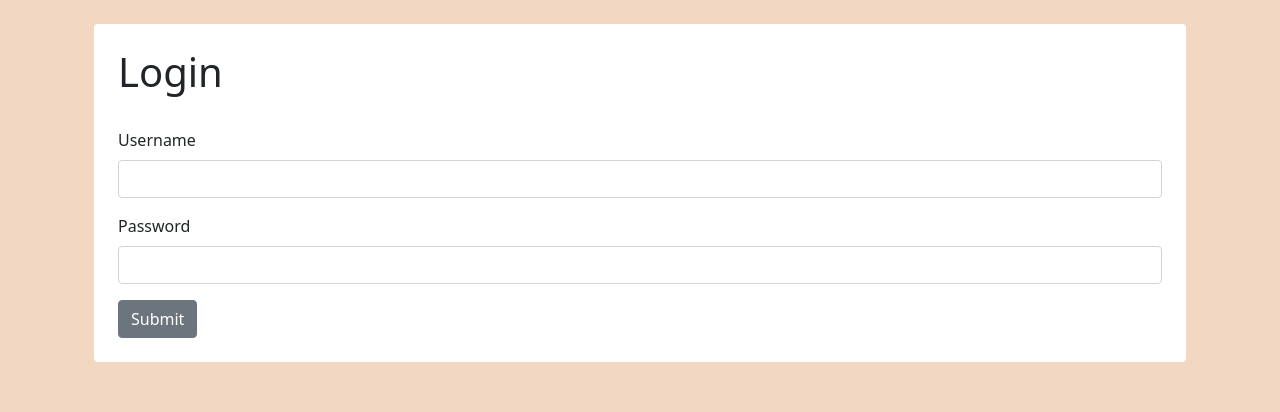
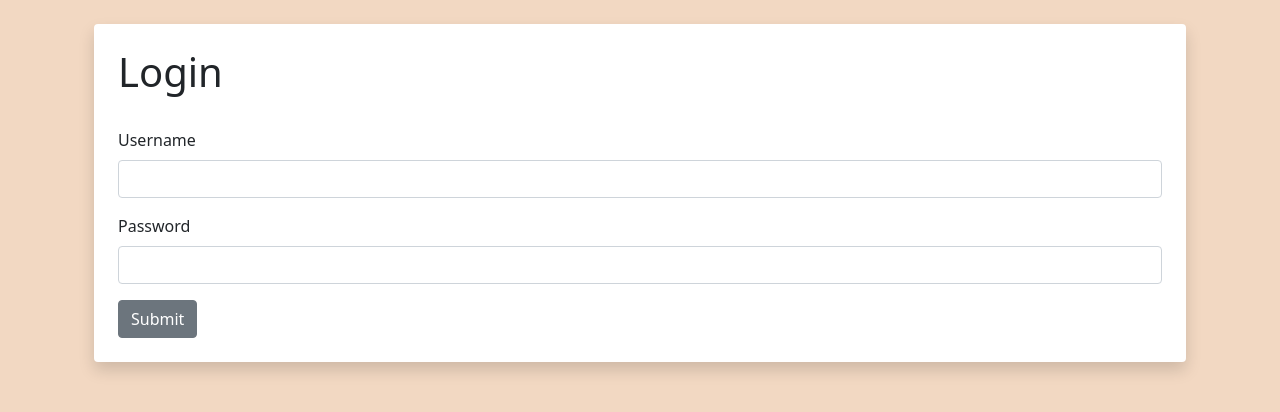
Before and after one commit to UCCS-CS4300-5300/group6-spring2024, a Django app: page /login_user in a window 1280 px wide. Shown: the part 76-488 px from the top of the page. Run offline with Django 5.2, Linux system fonts and the light colour scheme; some libraries are stand-ins or nearby versions; some web fonts are replaced.

Commit message:
Added shadow to container to allign with other forms (TC)

```diff
--- a/templates/login.html
+++ b/templates/login.html
@@ -2,7 +2,7 @@
 {% block content %}
 
 <div class="container py-4">
-  <div class="bg-white rounded p-4"> <!-- Put form in container -->
+  <div class="shadow bg-white rounded p-4"> <!-- Put form in container -->
     <h1>Login</h1>
     <br/>
 
```
